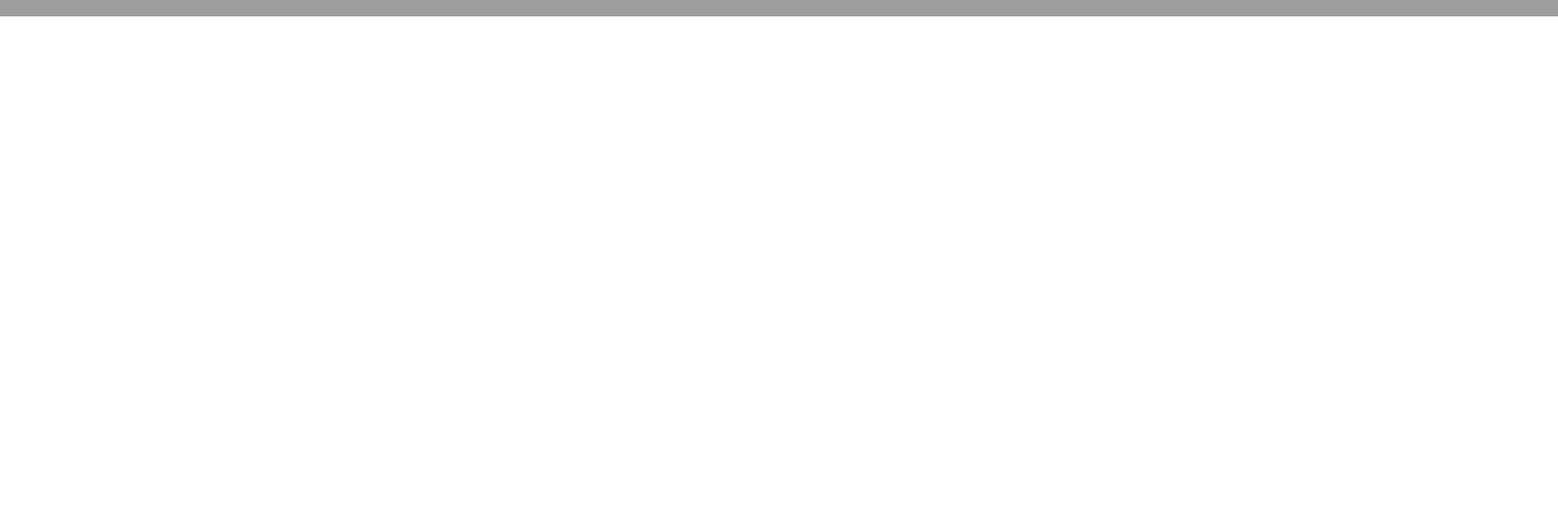
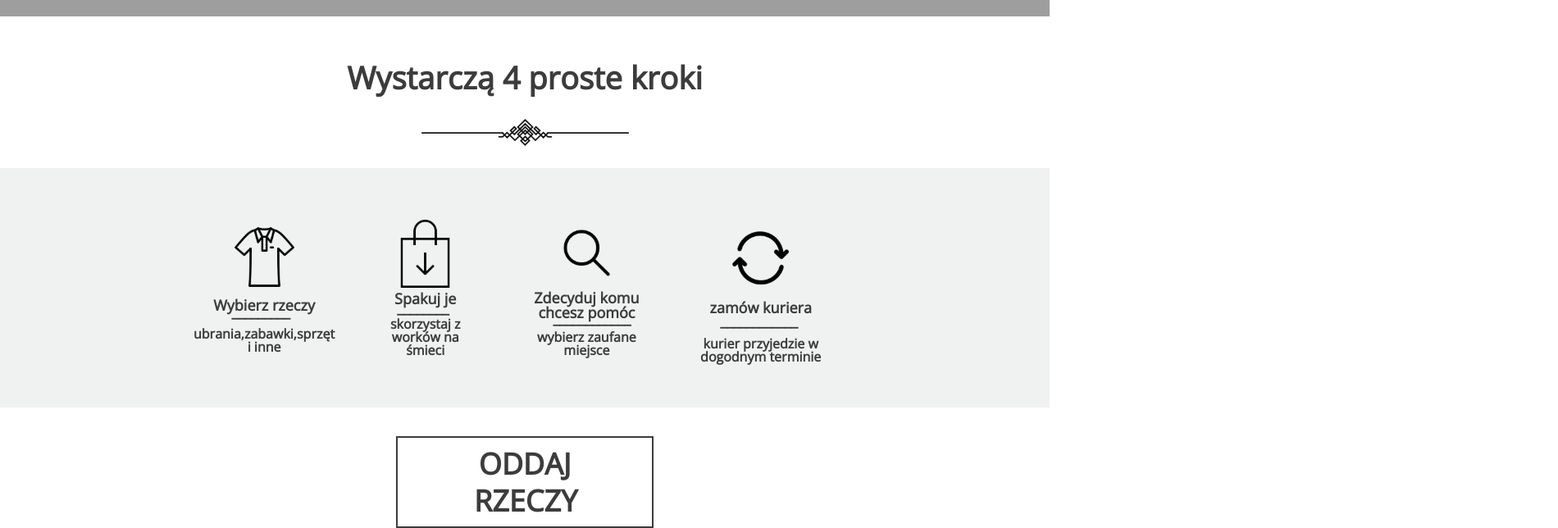
Before and after one commit to Nazarra/unnecessary_treasures, a React (Create React App) app: page /#/ in a window 1280 px wide. Shown: the part 1327-1971 px from the top of the page at 82% size, 1900 px wide, since content can reach past the window. Before the commit the page ends 1347 px from the top, so only its background shows below. Built offline with nearby package versions, Linux system fonts and the light colour scheme; data requests are answered from the project's data file; grey boxes are pictures that could not be loaded.

Commit message:
1d simple steps section done

```diff
--- a/src/components/Home.js
+++ b/src/components/Home.js
@@ -1,6 +1,7 @@
 import React from "react";
 import HomeHeader from "./HomeHeader";
 import HomeThreeColumns from "./HomeThreeColumns";
+import HomeSimpleSteps from "./HomeSimpleSteps";
 
 
 
@@ -12,7 +13,7 @@ const Home = () => {
 
             <HomeHeader />
             <HomeThreeColumns />
-
+            <HomeSimpleSteps />
         </>
     );
 };
--- a/src/components/HomeHeader.js
+++ b/src/components/HomeHeader.js
@@ -18,7 +18,7 @@ const HomeHeader = () => {
                                 <nav className={"navigation"}>
                                     <ul>
                                        <ScrollLink linkTarger={"..."} LinkName={"Start"} />
-                                        <ScrollLink linkTarger={"..."} LinkName={"O co chodzi?"} />
+                                        <ScrollLink linkTarger={"HomeSimpleSteps"} LinkName={"O co chodzi?"} />
                                         <ScrollLink linkTarger={"..."} LinkName={"o nas"} />
                                         <ScrollLink linkTarger={"..."} LinkName={"Fundacja i organizacje"} />
                                         <ScrollLink linkTarger={"..."} LinkName={"Kontakt"} />
--- /dev/null
+++ b/src/components/HomeSimpleSteps.js
@@ -0,0 +1,40 @@
+import React, {useState,useEffect} from "react";
+import ThreePartArticle from "./ThreePartArticle";
+import LinkedButton from "./LinkedButton";
+
+const HomeSimpleSteps = () => {
+
+
+    return(
+        <>
+            <section className={'simple_steps_container'} name={"HomeSimpleSteps"}>
+                <h2 className={'simple_steps_title'}>Wystarczą 4 proste kroki</h2>
+                <div className={"simple_steps_article"}>
+                    <ThreePartArticle articleClassName={"simple_steps_article first"}
+                                      articleTitle={''}
+                                      articleHeader={'Wybierz rzeczy'}
+                                      articleContent={'ubrania,zabawki,sprzęt i inne'}
+                    />
+                    <ThreePartArticle articleClassName={"simple_steps_article second"}
+                                          articleTitle={''}
+                                          articleHeader={'Spakuj je'}
+                                          articleContent={'skorzystaj z worków na śmieci'}
+                    />
+                    <ThreePartArticle articleClassName={"simple_steps_article third"}
+                                          articleTitle={''}
+                                          articleHeader={'Zdecyduj komu chcesz pomóc'}
+                                          articleContent={'wybierz zaufane miejsce'}
+                    />
+                    <ThreePartArticle articleClassName={"simple_steps_article fourth"}
+                                          articleTitle={''}
+                                          articleHeader={'zamów kuriera'}
+                                          articleContent={'kurier przyjedzie w dogodnym terminie'}
+                    />
+                </div>
+                <LinkedButton linkTarget={"/logIn"} buttonClassName={"simple_steps_button"} buttonContent={"ODDAJ RZECZY"} />
+            </section>
+        </>
+    )
+}
+
+export default HomeSimpleSteps;
--- /dev/null
+++ b/src/scss/SimpleSteps.scss
@@ -0,0 +1,139 @@
+//.simple_steps_article {
+//  h2{
+//   background-image: url("../assets/Icon-1.svg");
+//    width: 100px;
+//    height: 100px;
+//  }
+//
+//}
+
+.simple_steps_container{
+  width: 100vw;
+  height: 39rem;
+  display: flex;
+  flex-direction: column;
+  align-items: center;
+  .simple_steps_title{
+  font-size: 38px;
+    color: $secondFontColor;
+    font-weight: 600;
+    margin-top: 3.4375rem;
+    padding-bottom: 5.75rem ;
+    background-image: url("../assets/Decoration.svg");
+    background-position: 50% 70px;
+    background-repeat: no-repeat;
+  }
+  .simple_steps_article{
+    width: 100%;
+    height: 20.31rem ;
+    background-color: $firstBackgroundSectionColor ;
+    display: flex;
+    align-items: center;
+    justify-content: space-evenly;
+    .simple_steps_article{
+      display: flex;
+      flex-direction: column;
+      height: 10.93rem;
+      width: 8.125rem;
+      text-align: center;
+      color:$secondFontColor ;
+      font-weight: 600;
+      h3{
+        position: relative;
+        font-size: 18px;
+      }
+      p{
+        margin-top: 10px;
+        font-size: 16px;
+      }
+    }
+    .first{
+      h3{
+        &:before {
+          content: "_________";
+          position: absolute;
+          top: 0.5rem;
+          left: 1.4rem;
+        }
+      }
+      margin-left:11.9rem ;
+      h2{
+        background-image: url("../assets/Icon-1.svg");
+        width: 5.19rem ;
+        height: 5.19rem;
+      }
+    }
+    .second{
+      h3{
+        &:before {
+          content: "________";
+          position: absolute;
+          top: 0.7rem;
+          left: 0.2rem;
+        }
+      }
+      h2{
+        background-image: url("../assets/Icon-2.svg");
+        width: 5.19rem ;
+        height: 5.19rem;
+      }
+    }
+    .third{
+      h3{
+        &:before {
+          content: "____________";
+          position: absolute;
+          top: 1.6rem;
+          left: 1.5rem;
+        }
+      }
+
+      h2{
+        background-image: url("../assets/Icon-3.svg");
+        width: 5.19rem ;
+        height: 5.19rem;
+      }
+    }
+    .fourth{
+      width: 10.08rem;
+      height: 12rem;
+      margin-right:12.81rem ;
+      h2{
+        margin-top: 0.8rem;
+        background-image: url("../assets/Icon-4.svg");
+        width: 5.19rem ;
+        height: 5.19rem;
+      }
+      h3{
+        margin-top: 0.4rem;
+        margin-bottom: 0.8rem;
+        &:before {
+          content: "____________";
+          position: absolute;
+          top: 1rem;
+          left: 0.8rem;
+        }
+      }
+    }
+  }
+  .simple_steps_button{
+    margin-top: 2.19rem;
+    width: 19.375rem;
+    height: 7.5rem;
+    border: 2px solid $secondFontColor;
+    background-color: white;
+    font-size: 36px;
+    font-family: $font-base;
+    font-weight:  bold  ;
+    color: $secondFontColor;
+    text-decoration: none;
+    display: flex;
+    justify-content: center;
+    align-items: center;
+    text-align: center;
+    line-height: 2.82rem;
+    div{
+      width: 7.75rem;
+    }
+  }
+}
--- a/src/scss/ThreeColumnsSection.scss
+++ b/src/scss/ThreeColumnsSection.scss
@@ -1,6 +1,6 @@
 .homeThreeColumns{
   height: 24rem;
-  width: 100%;
+  width: 100vw;
   background-image: url("../assets/3 Columns Background.png");
   display: flex;
   justify-content: space-around;
--- a/src/scss/main.scss
+++ b/src/scss/main.scss
@@ -3,10 +3,11 @@
 @import "colors";
 @import "Header";
 @import "ThreeColumnsSection";
+@import "SimpleSteps";
 
 
 
 body{
   font-family: $font-base;
-  width: 118.75rem;
+  width: 100vw;
 }
```
